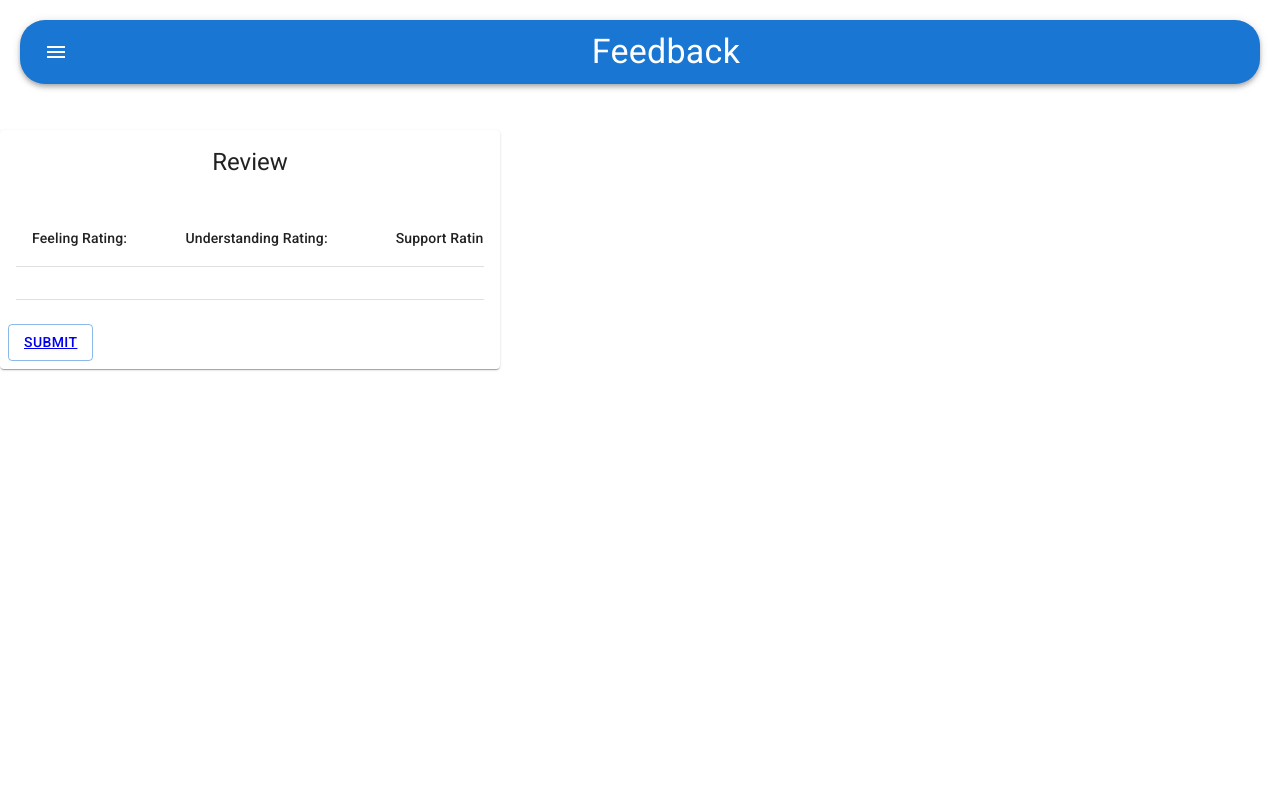
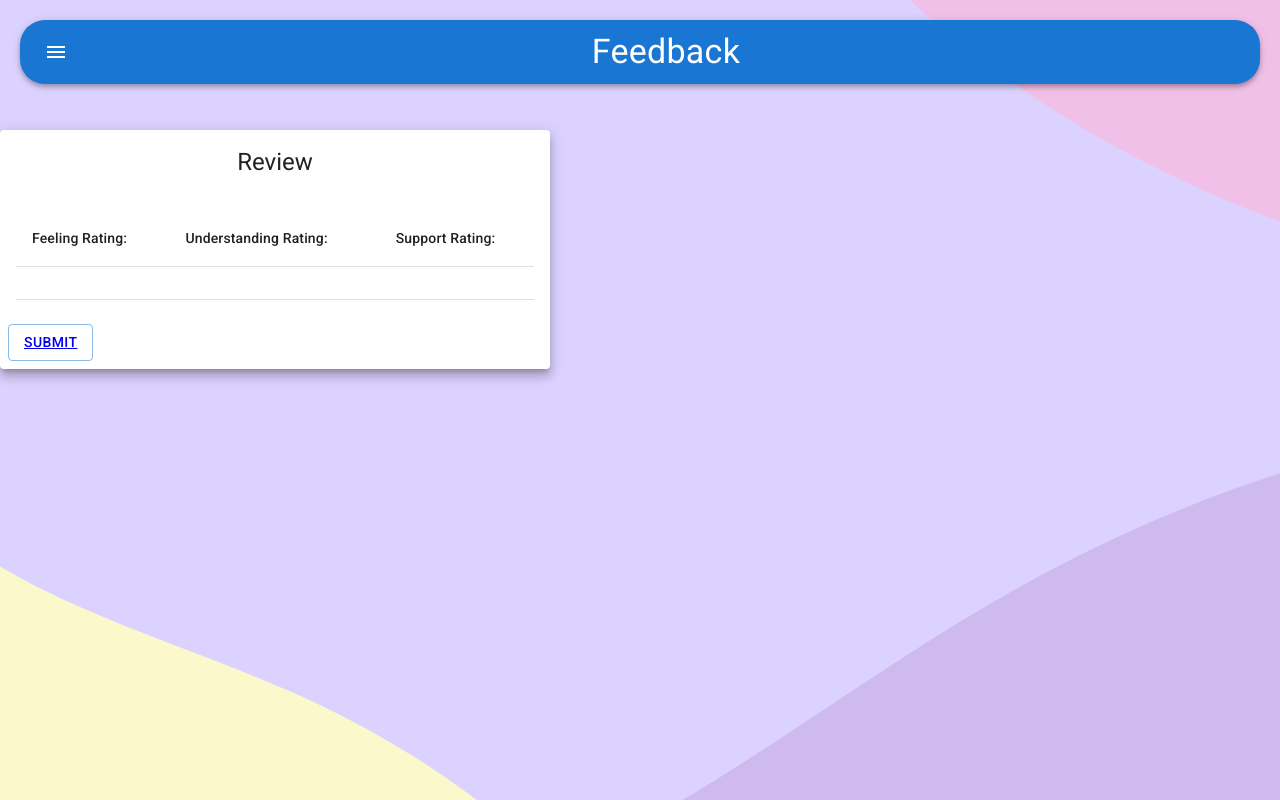
Before and after one commit to blakesmithmn/weekend-redux-feedback-loop, a React (Create React App) app: page /#/review in a window 1280 px wide. Built offline with nearby package versions, Linux system fonts and the light colour scheme.

Commit message:
background placeholder - small changes to get Review more setup to receive information

```diff
--- a/src/components/App/App.css
+++ b/src/components/App/App.css
@@ -3,10 +3,10 @@
 }
 
 .App-header {
-  background-color: #033076;
+  /* background-color: #033076; */
   min-height: 70px;
   padding: 20px;
-  color: white;
+  /* color: white; */
   margin-bottom: 20px;
 }
 
--- a/src/components/Header/Header.css
+++ b/src/components/Header/Header.css
@@ -1,6 +1,4 @@
-.App-header {
-    background-color: white;
-}
+.App-header {}
 
 .appbar {
     border-radius: 25px;
--- a/src/components/Review/Review.jsx
+++ b/src/components/Review/Review.jsx
@@ -23,7 +23,7 @@ function Review() {
         // POST ROUTE
     }
     return (
-        <Card sx={{ maxWidth: 500 }} className="feedbackCard">
+        <Card sx={{ maxWidth: 550 }} className="feedbackCard" raised="true">
             <CardContent>
                 <Typography variant='h5'>Review</Typography>
             </CardContent>
--- a/src/index.css
+++ b/src/index.css
@@ -2,4 +2,6 @@ body {
   margin: 0;
   padding: 0;
   font-family: sans-serif;
+  background-image: url(./fbbackground.png);
+
 }
```
Also changed, not shown: src/fbbackground.png (added).
